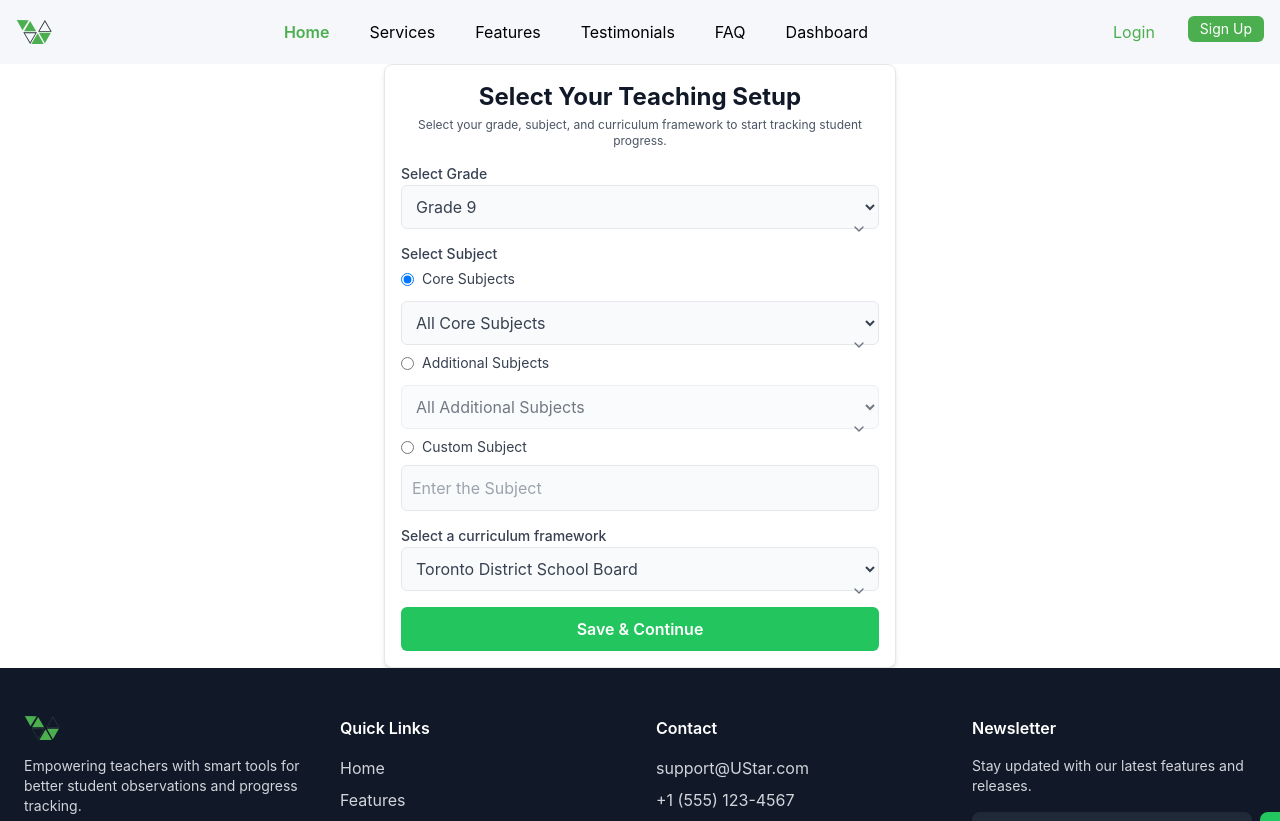
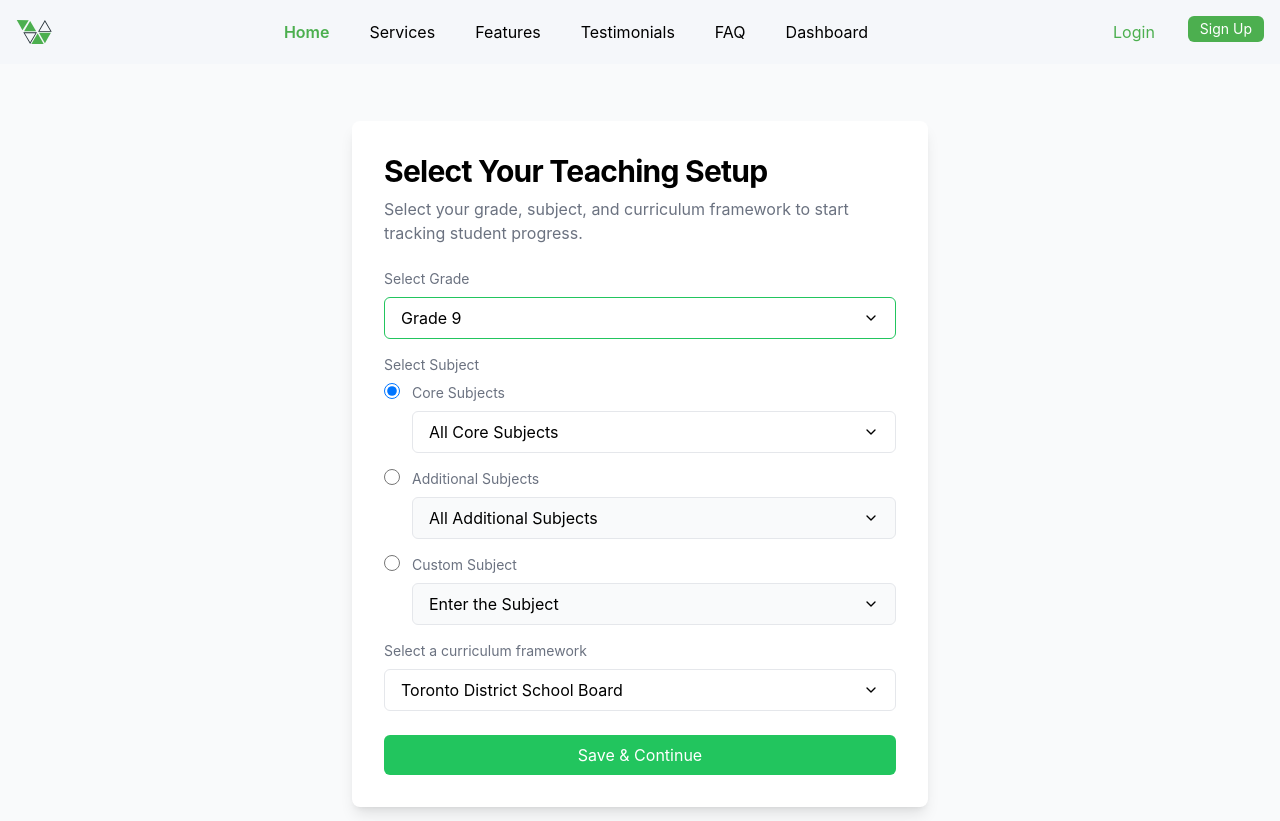
Before and after one commit to rajpanjabi/TeachSpace, a React (Vite) app in the folder client/: page /getstarted in a window 1280 px wide. Shown: the top 821 px of the page. Built offline with nearby package versions, Linux system fonts and the light colour scheme.

Commit message:
Update TeachingSetup.jsx
Teaching Setup Wizard

```diff
--- a/client/src/pages/TeachingSetup.jsx
+++ b/client/src/pages/TeachingSetup.jsx
@@ -1,97 +1,260 @@
-import React, { useState } from "react";
-import { InputSelect } from "../components/inputSelect";
-import { RadioField } from "../components/inputSelect";
+import { useState } from "react";
+import { ChevronDown } from "lucide-react";
 
-const TeachingSetup = () => {
+export default function TeachingSetupForm() {
   const [selectedGrade, setSelectedGrade] = useState("Grade 9");
-  const [selectedSubject, setSelectedSubject] = useState("Core Subjects");
-  const [customSubject, setCustomSubject] = useState("");
-  const [selectedFramework, setSelectedFramework] = useState(
-    "Toronto District School Board"
-  );
+  const [selectedSubject, setSelectedSubject] = useState("core");
+  const [isGradeOpen, setIsGradeOpen] = useState(false);
+  const [isCoreOpen, setIsCoreOpen] = useState(false);
+  const [isAdditionalOpen, setIsAdditionalOpen] = useState(false);
+  const [isCustomOpen, setIsCustomOpen] = useState(false);
+  const [isCurriculumOpen, setIsCurriculumOpen] = useState(false);
 
   return (
-    <div className="max-w-sm mx-auto p-4 bg-white shadow-md rounded-lg border border-gray-200 md:max-w-md lg:max-w-lg">
-      <h2 className="text-2xl font-bold text-gray-900 text-center">
+    <div className="min-h-screen bg-gray-50 flex items-center justify-center p-4">
+      <div className="w-full max-w-xl bg-white rounded-lg shadow-lg p-8">
+        <div className="space-y-6">
+          {/* Header */}
+          <div className="space-y-2">
+            <h1 className="text-3xl font-bold tracking-tight">
               Select Your Teaching Setup
-      </h2>
-      <p className="text-gray-600 text-xs mt-1 text-center">
-        Select your grade, subject, and curriculum framework to start tracking
-        student progress.
+            </h1>
+            <p className="text-gray-500">
+              Select your grade, subject, and curriculum framework to start
+              tracking student progress.
             </p>
-
-      <div className="mt-3">
-        <InputSelect
-          label="Select Grade"
-          options={["Grade 9", "Grade 10", "Grade 11", "Grade 12"]}
-          value={selectedGrade}
-          onChange={(e) => setSelectedGrade(e.target.value)}
-        />
           </div>
 
-      <div className="mt-3">
-        <label className="text-gray-700 font-medium text-sm">
-          Select Subject
+          <div className="space-y-4">
+            {/* Grade Selection */}
+            <div className="space-y-2">
+              <label className="block text-sm text-gray-500">
+                Select Grade
               </label>
-        <div className="flex flex-col gap-2 mt-1">
-          <RadioField
-            label="Core Subjects"
-            name="subject"
-            value="Core Subjects"
-            checked={selectedSubject === "Core Subjects"}
-            onChange={() => setSelectedSubject("Core Subjects")}
-          />
-          <InputSelect
-            options={["All Core Subjects"]}
-            value="All Core Subjects"
-            disabled={selectedSubject !== "Core Subjects"}
-          />
-
-          <RadioField
-            label="Additional Subjects"
-            name="subject"
-            value="Additional Subjects"
-            checked={selectedSubject === "Additional Subjects"}
-            onChange={() => setSelectedSubject("Additional Subjects")}
-          />
-          <InputSelect
-            options={["All Additional Subjects"]}
-            value="All Additional Subjects"
-            disabled={selectedSubject !== "Additional Subjects"}
-          />
-
-          <RadioField
-            label="Custom Subject"
-            name="subject"
-            value="Custom Subject"
-            checked={selectedSubject === "Custom Subject"}
-            onChange={() => setSelectedSubject("Custom Subject")}
-          />
-          <input
-            type="text"
-            placeholder="Enter the Subject"
-            className="w-full p-2.5 border rounded-md bg-gray-50 text-gray-700 focus:outline-none focus:ring-2 focus:ring-green-500"
-            value={customSubject}
-            onChange={(e) => setCustomSubject(e.target.value)}
-            disabled={selectedSubject !== "Custom Subject"}
-          />
+              <div className="relative">
+                <button
+                  onClick={() => setIsGradeOpen(!isGradeOpen)}
+                  className="w-full px-4 py-2 text-left border border-green-500 rounded-md flex items-center justify-between"
+                >
+                  <span>{selectedGrade}</span>
+                  <ChevronDown className="h-4 w-4" />
+                </button>
+                {isGradeOpen && (
+                  <div className="absolute z-10 w-full mt-1 bg-white border rounded-md shadow-lg">
+                    {["Grade 9", "Grade 10", "Grade 11", "Grade 12"].map(
+                      (grade) => (
+                        <button
+                          key={grade}
+                          className="w-full px-4 py-2 text-left hover:bg-gray-50"
+                          onClick={() => {
+                            setSelectedGrade(grade);
+                            setIsGradeOpen(false);
+                          }}
+                        >
+                          {grade}
+                        </button>
+                      )
+                    )}
+                  </div>
+                )}
               </div>
             </div>
 
-      <div className="mt-3">
-        <InputSelect
-          label="Select a curriculum framework"
-          options={["Toronto District School Board"]}
-          value={selectedFramework}
-          onChange={(e) => setSelectedFramework(e.target.value)}
+            {/* Subject Selection */}
+            <div className="space-y-2">
+              <label className="block text-sm text-gray-500">
+                Select Subject
+              </label>
+              <div className="space-y-4">
+                {/* Core Subjects */}
+                <div className="flex items-start space-x-3">
+                  <div
+                    className="relative flex items-center"
+                    onClick={() => setSelectedSubject("core")}
+                  >
+                    <input
+                      type="radio"
+                      name="subject"
+                      checked={selectedSubject === "core"}
+                      onChange={() => setSelectedSubject("core")}
+                      className="w-4 h-4 text-green-500 border-gray-300 focus:ring-green-500"
                     />
                   </div>
+                  <div className="flex-1 space-y-2">
+                    <label className="block text-sm text-gray-500">
+                      Core Subjects
+                    </label>
+                    <div className="relative">
+                      <button
+                        onClick={() => setIsCoreOpen(!isCoreOpen)}
+                        disabled={selectedSubject !== "core"}
+                        className={`w-full px-4 py-2 text-left border rounded-md flex items-center justify-between ${
+                          selectedSubject === "core" ? "bg-white" : "bg-gray-50"
+                        }`}
+                      >
+                        <span>All Core Subjects</span>
+                        <ChevronDown className="h-4 w-4" />
+                      </button>
+                      {isCoreOpen && selectedSubject === "core" && (
+                        <div className="absolute z-10 w-full mt-1 bg-white border rounded-md shadow-lg">
+                          {["Mathematics", "Science", "English"].map(
+                            (subject) => (
+                              <button
+                                key={subject}
+                                className="w-full px-4 py-2 text-left hover:bg-gray-50"
+                                onClick={() => setIsCoreOpen(false)}
+                              >
+                                {subject}
+                              </button>
+                            )
+                          )}
+                        </div>
+                      )}
+                    </div>
+                  </div>
+                </div>
 
-      <button className="w-full mt-4 p-2.5 bg-green-500 text-white font-semibold rounded-md hover:bg-green-600 transition duration-200">
+                {/* Additional Subjects */}
+                <div className="flex items-start space-x-3">
+                  <div
+                    className="relative flex items-center"
+                    onClick={() => setSelectedSubject("additional")}
+                  >
+                    <input
+                      type="radio"
+                      name="subject"
+                      checked={selectedSubject === "additional"}
+                      onChange={() => setSelectedSubject("additional")}
+                      className="w-4 h-4 text-green-500 border-gray-300 focus:ring-green-500"
+                    />
+                  </div>
+                  <div className="flex-1 space-y-2">
+                    <label className="block text-sm text-gray-500">
+                      Additional Subjects
+                    </label>
+                    <div className="relative">
+                      <button
+                        onClick={() => setIsAdditionalOpen(!isAdditionalOpen)}
+                        disabled={selectedSubject !== "additional"}
+                        className={`w-full px-4 py-2 text-left border rounded-md flex items-center justify-between ${
+                          selectedSubject === "additional"
+                            ? "bg-white"
+                            : "bg-gray-50"
+                        }`}
+                      >
+                        <span>All Additional Subjects</span>
+                        <ChevronDown className="h-4 w-4" />
+                      </button>
+                      {isAdditionalOpen && selectedSubject === "additional" && (
+                        <div className="absolute z-10 w-full mt-1 bg-white border rounded-md shadow-lg">
+                          {["Art", "Music", "Physical Education"].map(
+                            (subject) => (
+                              <button
+                                key={subject}
+                                className="w-full px-4 py-2 text-left hover:bg-gray-50"
+                                onClick={() => setIsAdditionalOpen(false)}
+                              >
+                                {subject}
+                              </button>
+                            )
+                          )}
+                        </div>
+                      )}
+                    </div>
+                  </div>
+                </div>
+
+                {/* Custom Subject */}
+                <div className="flex items-start space-x-3">
+                  <div
+                    className="relative flex items-center"
+                    onClick={() => setSelectedSubject("custom")}
+                  >
+                    <input
+                      type="radio"
+                      name="subject"
+                      checked={selectedSubject === "custom"}
+                      onChange={() => setSelectedSubject("custom")}
+                      className="w-4 h-4 text-green-500 border-gray-300 focus:ring-green-500"
+                    />
+                  </div>
+                  <div className="flex-1 space-y-2">
+                    <label className="block text-sm text-gray-500">
+                      Custom Subject
+                    </label>
+                    <div className="relative">
+                      <button
+                        onClick={() => setIsCustomOpen(!isCustomOpen)}
+                        disabled={selectedSubject !== "custom"}
+                        className={`w-full px-4 py-2 text-left border rounded-md flex items-center justify-between ${
+                          selectedSubject === "custom"
+                            ? "bg-white"
+                            : "bg-gray-50"
+                        }`}
+                      >
+                        <span>Enter the Subject</span>
+                        <ChevronDown className="h-4 w-4" />
+                      </button>
+                      {isCustomOpen && selectedSubject === "custom" && (
+                        <div className="absolute z-10 w-full mt-1 bg-white border rounded-md shadow-lg">
+                          {["Custom Subject 1", "Custom Subject 2"].map(
+                            (subject) => (
+                              <button
+                                key={subject}
+                                className="w-full px-4 py-2 text-left hover:bg-gray-50"
+                                onClick={() => setIsCustomOpen(false)}
+                              >
+                                {subject}
+                              </button>
+                            )
+                          )}
+                        </div>
+                      )}
+                    </div>
+                  </div>
+                </div>
+              </div>
+            </div>
+
+            {/* Curriculum Framework */}
+            <div className="space-y-2">
+              <label className="block text-sm text-gray-500">
+                Select a curriculum framework
+              </label>
+              <div className="relative">
+                <button
+                  onClick={() => setIsCurriculumOpen(!isCurriculumOpen)}
+                  className="w-full px-4 py-2 text-left border rounded-md flex items-center justify-between"
+                >
+                  <span>Toronto District School Board</span>
+                  <ChevronDown className="h-4 w-4" />
+                </button>
+                {isCurriculumOpen && (
+                  <div className="absolute z-10 w-full mt-1 bg-white border rounded-md shadow-lg">
+                    {[
+                      "Toronto District School Board",
+                      "Other School Board",
+                    ].map((board) => (
+                      <button
+                        key={board}
+                        className="w-full px-4 py-2 text-left hover:bg-gray-50"
+                        onClick={() => setIsCurriculumOpen(false)}
+                      >
+                        {board}
+                      </button>
+                    ))}
+                  </div>
+                )}
+              </div>
+            </div>
+          </div>
+
+          {/* Save Button */}
+          <button className="w-full bg-green-500 hover:bg-green-600 text-white py-2 px-4 rounded-md transition-colors">
             Save & Continue
           </button>
         </div>
+      </div>
+    </div>
   );
-};
-
-export default TeachingSetup;
+}
```
Lines whose indentation alone changed are shown as unchanged.
